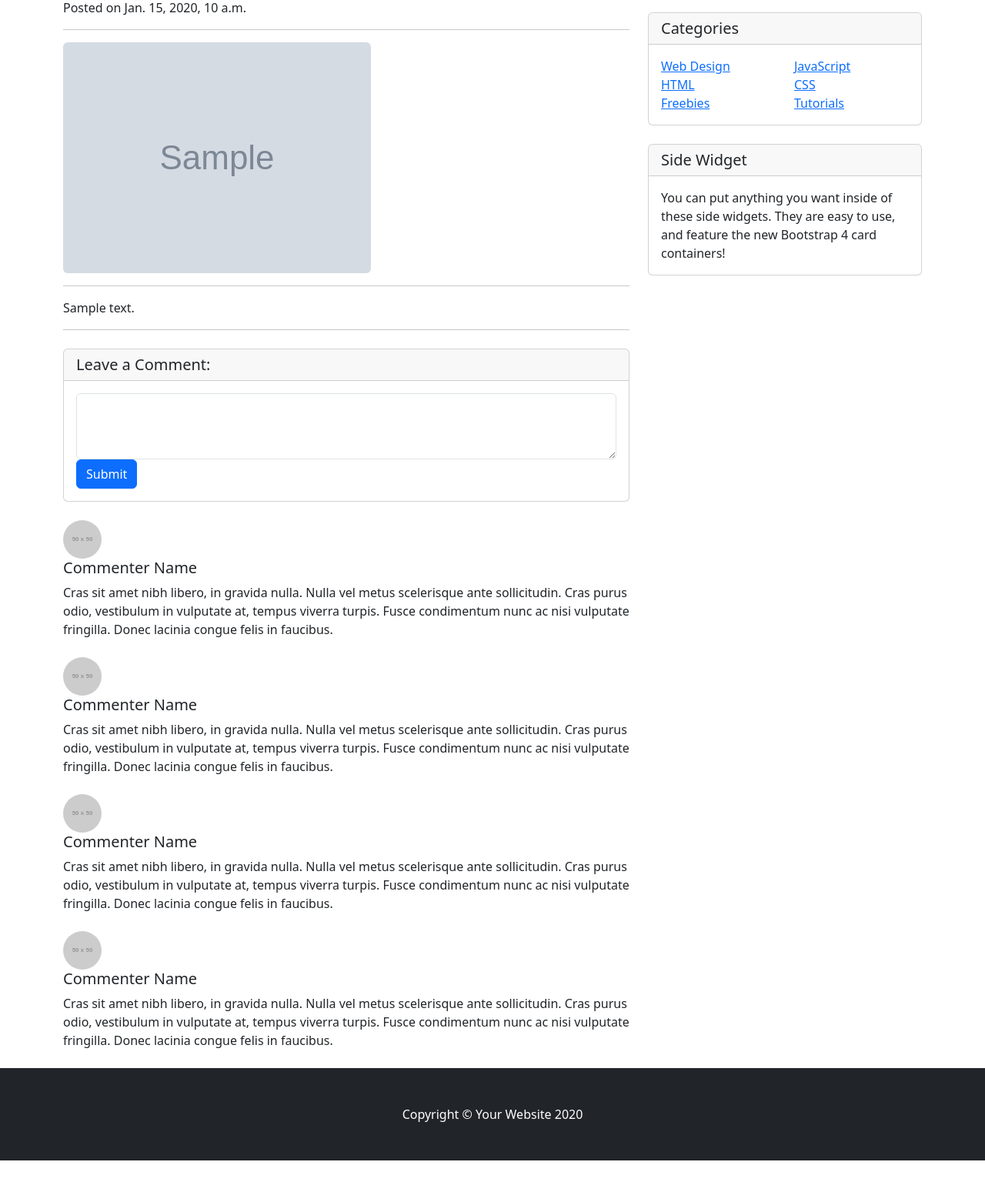
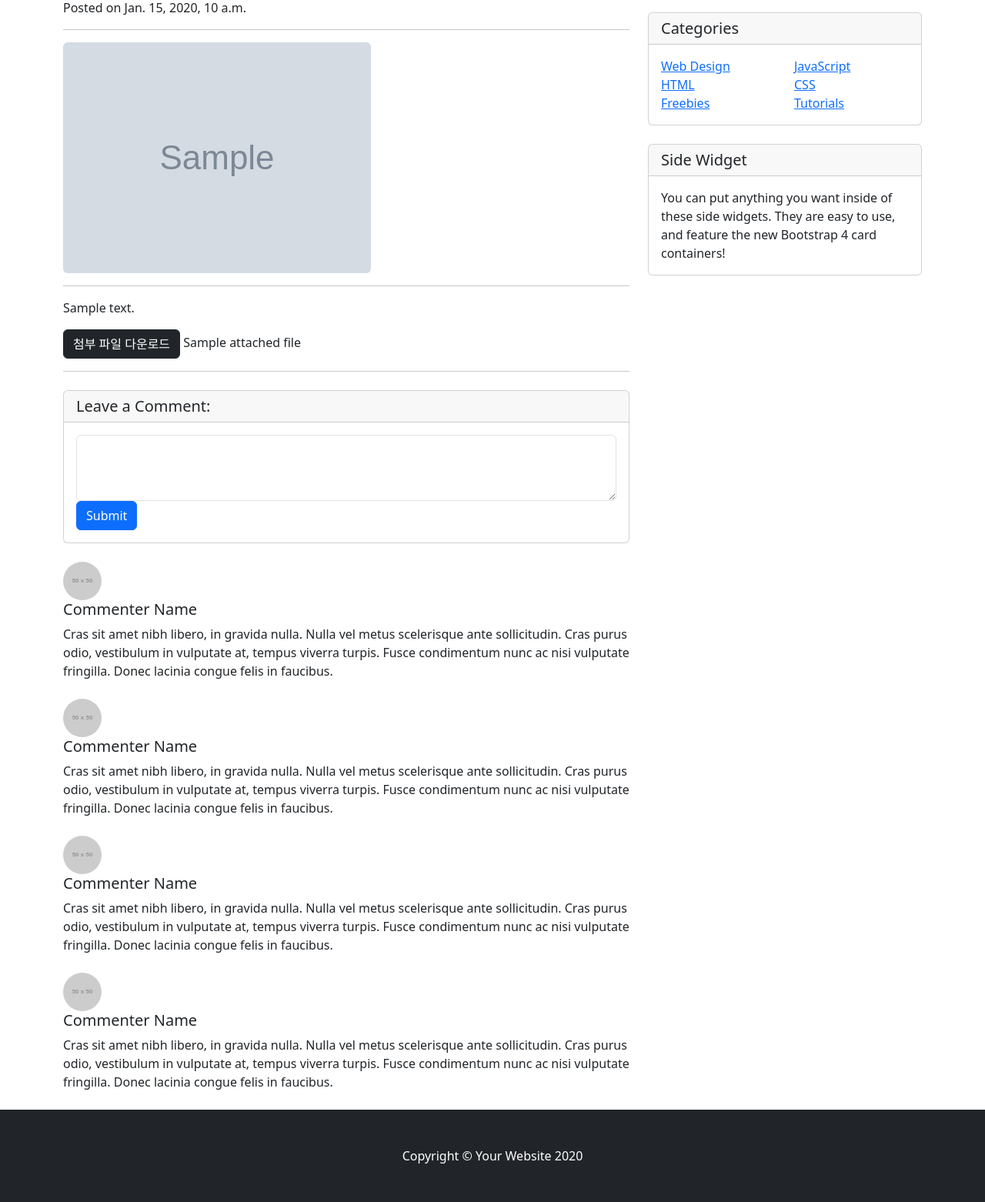
Before and after one commit to elfoong/DjangoBlog, a Django app: template blog_main/blog/templates/blog/post_detail.html in a window 1280 px wide. Shown: the part 145-1707 px from the top of the page at 77% size. Before the commit the page ends 1653 px from the top, so only its background shows below. Run offline with Django 3.2, Linux system fonts and the light colour scheme; the template is opened without the code that fills it: most values are stand-ins (such as "Sample title", 1, 10 or a date in 2020); some libraries are stand-ins or nearby versions.

Commit message:
head_image 및 attached_file 없을 때 템플릿 개선, 다운로드 버튼 추가

```diff
--- a/blog_main/blog/models.py
+++ b/blog_main/blog/models.py
@@ -1,3 +1,5 @@
+import os.path
+
 from django.db import models
 
 
@@ -19,3 +21,6 @@ class Post(models.Model):
 
     def get_absolute_url(self):
         return f'/blog/{self.pk}/'
+
+    def get_file_name(self):
+        return os.path.basename(self.attached_file.name)
--- a/blog_main/blog/templates/blog/post_detail.html
+++ b/blog_main/blog/templates/blog/post_detail.html
@@ -74,12 +74,20 @@
         <hr>
 
         <!-- Preview Image -->
-        <img class="img-fluid rounded" src="{{ post.head_image.url }}" alt="">
+          {% if post.head_image %}
+              <img class="img-fluid rounded" src="{{ post.head_image.url }}" alt="">
+          {% endif %}
 
         <hr>
 
         <!-- Post Content -->
         <p>{{ post.content }}</p>
+
+        {% if post.attached_file %}
+            <a href="{{ post.attached_file.url }}" type="button" class="btn btn-dark" download>첨부 파일 다운로드</a>
+            {{ post.attached_file.name }}
+        {% endif %}
+
         <hr>
 
         <!-- Comments Form -->
```
Also changed, not shown: blog_main/blog/templates/blog/post_list.html (+7 -2 lines).
